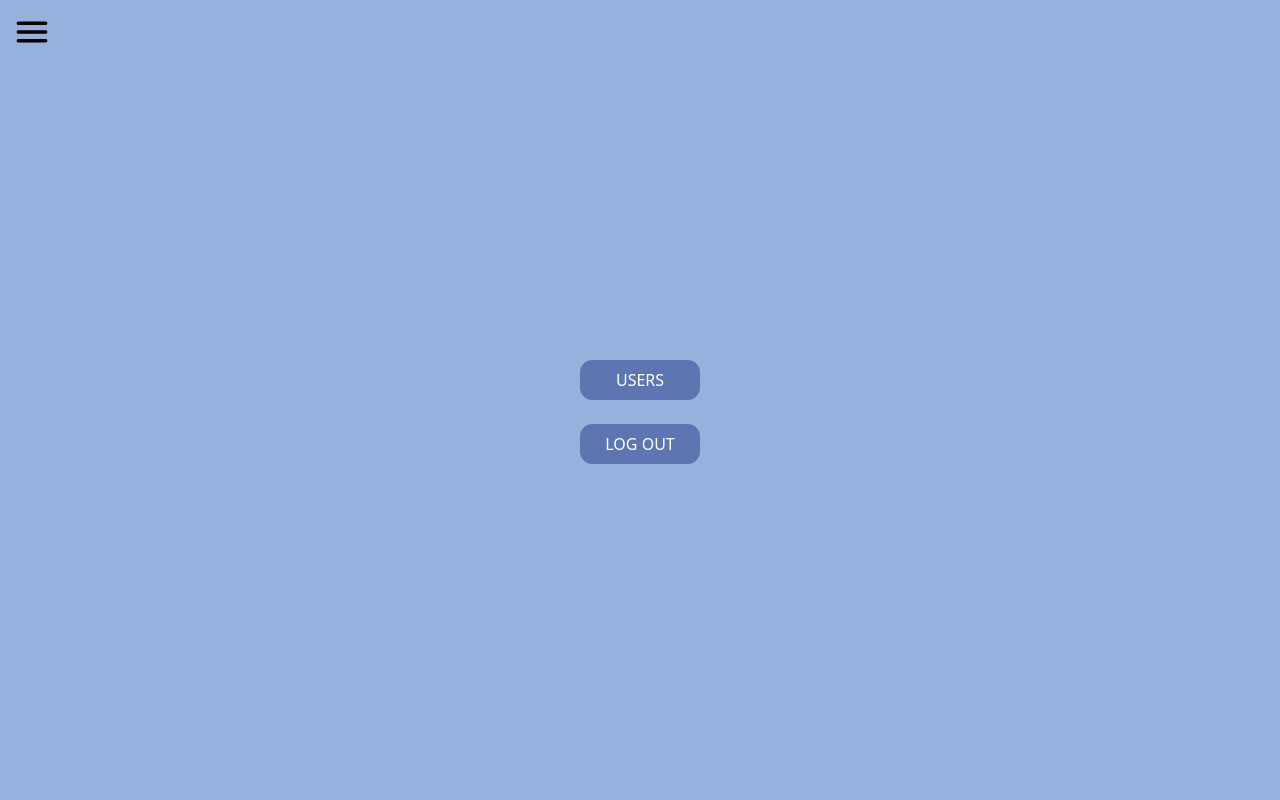
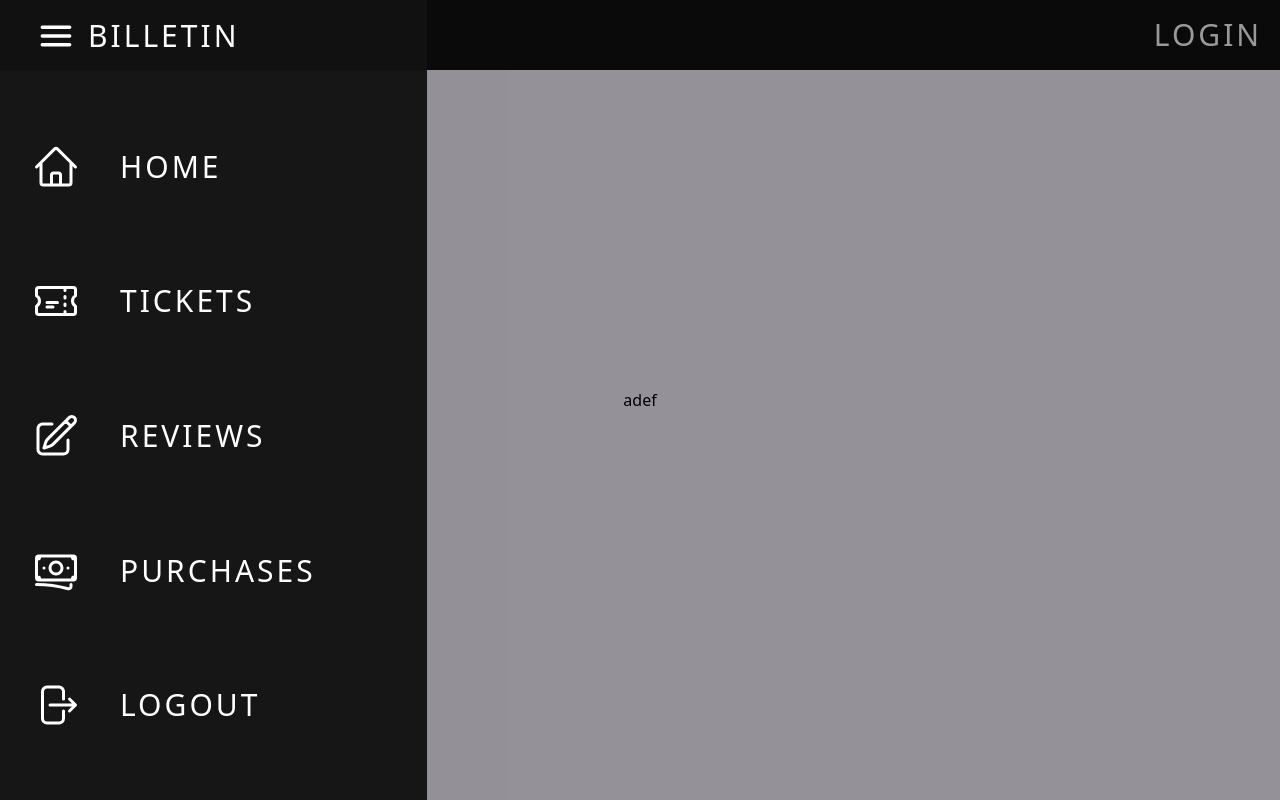
Before and after one commit to ipa21alekssvelvelis/ticket, a React (Create React App) app: page /Home in a window 1280 px wide. Both pictures are taken after a click on the button 32 px from the left and 35 px from the top of the page. Built offline with nearby package versions, Linux system fonts and the light colour scheme.

Commit message:
created sidebar

```diff
--- a/src/App.js
+++ b/src/App.js
@@ -1,11 +1,19 @@
+import React from 'react';
+import { BrowserRouter as Router, Route, Routes } from 'react-router-dom';
+import AccessForms from './components/AccessForms';
+import Header from './components/Header';
+import MainPage from './components/MainPage';
 
-import AccessForms from './components/AccessForms.jsx';
-import Header from './components/Header.jsx';
 export default function App() {
   return (
-    <div className="h-screen w-screen flex justify-center align-center items-center bg-[#f7f1fe]">
-      <Header/>
-      <AccessForms/>
-    </div>
-  )
+    <Router>
+      <div className="h-screen w-screen flex justify-center align-center items-center bg-[#f7f1fe]">
+        <Header/>
+        <Routes>
+            <Route exact path="/Home" element = {<MainPage />}/>
+            <Route exact path="/Authenticate" element = {<AccessForms />}/>
+        </Routes>
+      </div>
+    </Router>
+  );
 }
--- a/src/components/AccessForms.jsx
+++ b/src/components/AccessForms.jsx
@@ -7,14 +7,15 @@ function AccessForms() {
 
     const toggleForm = () => {
         setIsLoginForm(!isLoginForm);
+        setSuccess('');
     };
 
     const handleSubmitForm = async (e) => {
     e.preventDefault();
 
     const formData = {
-        loginEmail: e.target.loginEmail ? e.target.loginEmail.value.trim() : '',
-        loginPassword: e.target.loginPassword ? e.target.loginPassword.value.trim() : '',
+        email: e.target.email ? e.target.email.value.trim() : '',
+        password: e.target.password ? e.target.password.value.trim() : '',
         registerEmail: e.target.registerEmail ? e.target.registerEmail.value.trim() : '',
         registerPassword: e.target.registerPassword ? e.target.registerPassword.value.trim() : '',
         confirmRegisterPassword: e.target.confirmRegisterPassword ? e.target.confirmRegisterPassword.value.trim() : '',
@@ -24,8 +25,8 @@ function AccessForms() {
         const validationErrors = {};
         console.log('Login form');
 
-        const emailToClear = formData.loginEmail;
-        const passwordToClear = formData.loginPassword;
+        const emailToClear = formData.email;
+        const passwordToClear = formData.password;
 
         if (!emailToClear) {
             validationErrors.loginEmail = 'E-mail is required';
@@ -47,8 +48,17 @@ function AccessForms() {
                     },
                     body: JSON.stringify(formData),
                 });
-                if(response){
-                    console.log('Response:', response);
+                const responseData = await response.json();
+                if (!response.ok) {
+                    console.error('Error:', responseData.error);
+                    if (responseData.error === 'Invalid account') {
+                        setErrors({ loginEmail: 'Unrecognized email' });
+                    } else if (responseData.error === 'Incorrect password') {
+                        setErrors({ loginPassword: 'Incorrect password' });
+                    }
+                } else {
+                    console.log('Token:', responseData.token);
+                    setSuccess('Sucessful login');
                 }
             } catch (error) {
                 console.error('Error:', error);
@@ -69,12 +79,16 @@ function AccessForms() {
 
         if (!passwordToClear) {
             validationErrors.registerPassword = 'Password is required';
+        } else if (passwordToClear.trim().length < 8){
+            validationErrors.registerPassword = 'Minimum length is 8 symbols';
         }
 
         if (!regPasswordToClear) {
             validationErrors.confirmRegisterPassword = 'Confirmation is required';
         } else if (regPasswordToClear !== passwordToClear) {
             validationErrors.confirmRegisterPassword = 'Passwords do not match';
+        } else if(regPasswordToClear.trim().length < 8){
+            validationErrors.confirmRegisterPassword = 'Minimum length is 8 symbols';
         }
 
         setErrors(validationErrors);
@@ -116,19 +130,20 @@ function AccessForms() {
                     <form className='w-full h-full flex flex-col justify-center items-center' onSubmit={(handleSubmitForm)}>
                         <div className='w-[90%]'>
                             <label className='ml-3 text-lg' htmlFor='loginEmail'>E-mail</label>
-                            <input className='focus:outline-none my-2 focus:border-2 duration-150 border border-neutral-600 text-lg indent-2 p-1 w-full h-10 rounded-sm' type='email' id='loginEmail' name='loginEmail'/>
+                            <input className='focus:outline-none my-2 focus:border-2 duration-150 border border-neutral-600 text-lg indent-2 p-1 w-full h-10 rounded-sm' type='email' id='email' name='email'/>
                             {errors.loginEmail && <p className="text-red-500 ml-3 my-2 text-lg">{errors.loginEmail}</p>}
                         </div>
                         <div className='w-[90%]'>
                         <label className='ml-3 text-lg' htmlFor='loginPassword'>Password</label>
-                            <PasswordToggle id='loginPassword'/>
+                            <PasswordToggle id='password'/>
                             {errors.loginPassword && <p className="text-red-500 ml-3 my-2 text-lg">{errors.loginPassword}</p>}
                         </div>
                         <input className='mt-4 w-[75%] my-2 h-10 bg-[#851cea] text-white text-2xl rounded-sm duration-500 hover:w-[80%] hover:h-[14%] cursor-pointer' type='submit' value='Login' />
-                        <p className='text-red-500 text-lg'>errormessage</p>
+                        {success && <p className='text-green-500 ml-3 my-2 text-lg'>{success}</p>}
                     </form>
                     <h1 className='justify-center flex text-xl cursor-pointer'>Forgot your password?</h1>
                 </div>
+                <p className='absolute top-0 right-2 mr-4 text-2xl hover:bg-[#DED8E5] duration-500 transition-bg cursor-pointer p-1 rounded-md' onClick={toggleForm}>{isLoginForm ? 'Register' : 'Login'}</p>
             </div>
 
             <div className={`border-[3px] border-neutral-700 h-[500px] xl:w-[500px] lg:w-[500px] md:w-[500px] sm:w-[500px] w-[315px] font-light p-4 bg-white rounded-md shadow-lg mb-4 space-x-4 transition-transform absolute transform ${isLoginForm ? '-translate-y-[200%]' : 'translate-y-[0%]'}`}>
@@ -159,8 +174,8 @@ function AccessForms() {
                     </form>
                     <h1 className='justify-center flex text-xl cursor-pointer'>Or continue with</h1>
                 </div>
+                <p className='absolute top-0 right-2 mr-4 text-2xl hover:bg-[#DED8E5] duration-500 transition-bg cursor-pointer p-1 rounded-md' onClick={toggleForm}>{isLoginForm ? 'Register' : 'Login'}</p>
             </div>
-        <p className='absolute top-2 right-2 mr-4 text-2xl hover:bg-[#DED8E5] duration-500 transition-bg cursor-pointer p-1 rounded-md' onClick={toggleForm}>{isLoginForm ? 'Register' : 'Login'}</p>
         </div>
 
     );
--- a/src/components/Header.jsx
+++ b/src/components/Header.jsx
@@ -1,41 +1,106 @@
 import React, { useState } from "react";
 import { Link } from 'react-router-dom';
+import AccessForms from "./AccessForms";
+
 function Header() {
-
     const [isMobileMenuOpen, setIsMobileMenuOpen] = useState(false);
 
     const toggleMobileMenu = () => {
         setIsMobileMenuOpen(!isMobileMenuOpen);
     };
 
-    const handleLogout = () => {
-        window.location.href = 'http://localhost:3000/Login';
-    };
-
     return (
         <>
-            <div className="w-screen h-[70px] bg-[#851CEA] flex justify-between items-center absolute top-0">
-                <div className="flex items-center">
-                        <button onClick={toggleMobileMenu} className="flex p-3">
-                            <svg xmlns="http://www.w3.org/2000/svg" fill="none" viewBox="0 0 24 24" strokeWidth={2} stroke="currentColor" className="w-10 h-10">
+            <div className="w-screen h-[70px] bg-[rgb(10,10,10,0.97)] flex justify-between items-center absolute top-0">
+                <div className="flex items-center ml-4">
+                    <button onClick={toggleMobileMenu} className="flex p-3 ml-2">
+                        <svg xmlns="http://www.w3.org/2000/svg" fill="none" viewBox="0 0 24 24" strokeWidth={2} stroke="white" className="w-10 h-10 ">
                             <path strokeLinecap="round" strokeLinejoin="round" d="M3.75 6.75h16.5M3.75 12h16.5m-16.5 5.25h16.5" />
                         </svg>
                     </button>
+                    <h1 className="text-3xl text-white font-light uppercase tracking-widest cursor-pointer">Billetin</h1>
                 </div>
-                    {/* <button onClick={handleLogout} className="max-[770px]:font-light max-[770px]:text-2xl w-[120px] h-10 rounded-xl border bg-[#5D75B1] border-[#5D75B1] text-white text-center m-3 flex justify-center items-center text-xl hover:bg-[#56699A] transition delay-50 hover:border-neutral-200">LOG OUT</button> */}
+                <Link to="/Authenticate" className="max-[770px]:font-light max-[770px]:text-2xl w-[120px] h-10 rounded-sm hover:bg-white hover:text-black hover:border border-white font-light uppercase tracking-widest text-white text-3xl text-center m-3 flex justify-center items-center transition-all transition-transform delay">Login</Link>
             </div>
-            {isMobileMenuOpen && (
-                <div className="w-screen h-screen fixed top-0 left-0 z-50 flex flex-col justify-center items-center bg-[#96B1DC] overflow-hidden">
+            <div className={`w-screen h-screen fixed top-0 left-0 bg-black bg-opacity-40 z-30 transition-opacity duration-300 ${isMobileMenuOpen ? "opacity-100" : "opacity-0 pointer-events-none"}`}></div>
+            <div className={`w-full overflow-y-scroll sm:w-1/3 md:w-1/3 lg:w-1/3 xl:w-1/3 h-screen fixed top-0 left-0 z-50 flex text-white flex-col items-center justify-center bg-[rgb(18,18,18,0.97)] overflow-hidden transition-transform transform duration-300 ${isMobileMenuOpen ? 'translate-x-0' : '-translate-x-full'}`}>
+                <div className="w-full h-full flex flex-col">
+                    <div className="h-[10%] w-full">
+                        <div className="flex items-center ml-6 my-1">
                             <button onClick={toggleMobileMenu} className="flex p-3">
-                            <svg xmlns="http://www.w3.org/2000/svg" fill="none" viewBox="0 0 24 24" strokeWidth={2} stroke="currentColor" className="w-10 h-10 absolute top-3 left-3">
+                                <svg xmlns="http://www.w3.org/2000/svg" fill="none" viewBox="0 0 24 24" strokeWidth={2} stroke="white" className="w-10 h-10 ">
                                     <path strokeLinecap="round" strokeLinejoin="round" d="M3.75 6.75h16.5M3.75 12h16.5m-16.5 5.25h16.5" />
                                 </svg>
                             </button>
-                        <div className="max-[770px]:w-[40%] max-[770px]:p-4 max-[770px]:h-[8%] max-[770px]:my-8 max-[770px]:-mt-12 max-[770px]:text-2xl max-[770px]:font-light max-[770px]:border-[2.5px] w-[120px] h-10 rounded-xl border border-[#5D75B1] text-white bg-[#5D75B1] text-center m-3 flex justify-center items-center text-md hover:bg-[#56699A] transition delay-50 hover:border-neutral-200">USERS</div>
-                    <button onClick={handleLogout} className="max-[770px]:w-[40%] max-[770px]:p-6 max-[770px]:h-[8%] max-[770px]:my-8 max-[770px]:text-2xl max-[770px]:font-light max-[770px]:border-[2.5px] w-[120px] h-10 rounded-xl border border-[#5D75B1] text-white bg-[#5D75B1] text-center m-3 flex justify-center items-center text-md hover:bg-[#56699A] transition delay-50 hover:border-neutral-200 font-light">LOG OUT</button>
+                            <h1 className="text-3xl text-white font-light uppercase tracking-widest cursor-pointer">Billetin</h1>
                         </div>
-            )}
+                    </div>
+                    <div className="h-[90%] w-full flex flex-col justify-evenly">
+                        <div className=" w-full flex mb-2 flex-col items-center">
+                            <div className="flex items-center w-full flex-col md:flex-row lg:flex-row sm:flex-row ml-12">
+                                <div className="flex p-2">
+                                    <svg xmlns="http://www.w3.org/2000/svg" fill="none" viewBox="0 0 24 24" strokeWidth={1.5} stroke="currentColor" className="w-12 h-12 my-2">
+                                        <path strokeLinecap="round" strokeLinejoin="round" d="m2.25 12 8.954-8.955c.44-.439 1.152-.439 1.591 0L21.75 12M4.5 9.75v10.125c0 .621.504 1.125 1.125 1.125H9.75v-4.875c0-.621.504-1.125 1.125-1.125h2.25c.621 0 1.125.504 1.125 1.125V21h4.125c.621 0 1.125-.504 1.125-1.125V9.75M8.25 21h8.25" />
+                                    </svg>
+                                </div>
+                                <div className="w-full">
+                                    <h1 className="text-3xl text-white font-light uppercase tracking-widest cursor-pointer text-center sm:text-left sm:ml-8 md:text-left md:ml-8 lg:text-left lg:ml-8">Home</h1>
+                                </div>
+                            </div>
+                        </div>
+                        <div className="w-full flex mb-2 flex-col items-center">
+                            <div className="flex items-center w-full flex-col md:flex-row lg:flex-row sm:flex-row ml-12">
+                                <div className="flex p-2">
+                                    <svg xmlns="http://www.w3.org/2000/svg" fill="none" viewBox="0 0 24 24" strokeWidth={1.5} stroke="currentColor" className="w-12 h-12 my-2">
+                                        <path strokeLinecap="round" strokeLinejoin="round" d="M16.5 6v.75m0 3v.75m0 3v.75m0 3V18m-9-5.25h5.25M7.5 15h3M3.375 5.25c-.621 0-1.125.504-1.125 1.125v3.026a2.999 2.999 0 0 1 0 5.198v3.026c0 .621.504 1.125 1.125 1.125h17.25c.621 0 1.125-.504 1.125-1.125v-3.026a2.999 2.999 0 0 1 0-5.198V6.375c0-.621-.504-1.125-1.125-1.125H3.375Z" />
+                                    </svg>
+                                </div>
+                                <div className="w-full">
+                                    <h1 className="text-3xl text-white font-light uppercase tracking-widest cursor-pointer text-center sm:text-left sm:ml-8 md:text-left md:ml-8 lg:text-left lg:ml-8">Tickets</h1>
+                                </div>
+                            </div>
+                        </div>
+                        <div className=" w-full flex mb-2 flex-col items-center">
+                            <div className="flex items-center w-full flex-col md:flex-row lg:flex-row sm:flex-row ml-12">
+                                <div className="flex p-2">
+                                    <svg xmlns="http://www.w3.org/2000/svg" fill="none" viewBox="0 0 24 24" strokeWidth={1.5} stroke="currentColor" className="w-12 h-12 my-2">
+                                        <path strokeLinecap="round" strokeLinejoin="round" d="m16.862 4.487 1.687-1.688a1.875 1.875 0 1 1 2.652 2.652L10.582 16.07a4.5 4.5 0 0 1-1.897 1.13L6 18l.8-2.685a4.5 4.5 0 0 1 1.13-1.897l8.932-8.931Zm0 0L19.5 7.125M18 14v4.75A2.25 2.25 0 0 1 15.75 21H5.25A2.25 2.25 0 0 1 3 18.75V8.25A2.25 2.25 0 0 1 5.25 6H10" />
+                                    </svg>
+                                </div>
+                                <div className="w-full">
+                                    <h1 className="text-3xl text-white font-light uppercase tracking-widest cursor-pointer text-center sm:text-left sm:ml-8 md:text-left md:ml-8 lg:text-left lg:ml-8">Reviews</h1>
+                                </div>
+                            </div>
+                        </div>
+                        <div className=" w-full flex mb-2 flex-col items-center">
+                            <div className="flex items-center w-full flex-col md:flex-row lg:flex-row sm:flex-row ml-12">
+                                <div className="flex p-2">
+                                    <svg xmlns="http://www.w3.org/2000/svg" fill="none" viewBox="0 0 24 24" strokeWidth={1.5} stroke="currentColor" className="w-12 h-12 my-2">
+                                        <path strokeLinecap="round" strokeLinejoin="round" d="M2.25 18.75a60.07 60.07 0 0 1 15.797 2.101c.727.198 1.453-.342 1.453-1.096V18.75M3.75 4.5v.75A.75.75 0 0 1 3 6h-.75m0 0v-.375c0-.621.504-1.125 1.125-1.125H20.25M2.25 6v9m18-10.5v.75c0 .414.336.75.75.75h.75m-1.5-1.5h.375c.621 0 1.125.504 1.125 1.125v9.75c0 .621-.504 1.125-1.125 1.125h-.375m1.5-1.5H21a.75.75 0 0 0-.75.75v.75m0 0H3.75m0 0h-.375a1.125 1.125 0 0 1-1.125-1.125V15m1.5 1.5v-.75A.75.75 0 0 0 3 15h-.75M15 10.5a3 3 0 1 1-6 0 3 3 0 0 1 6 0Zm3 0h.008v.008H18V10.5Zm-12 0h.008v.008H6V10.5Z" />
+                                    </svg>
+                                </div>
+                                <div className="w-full">
+                                    <h1 className="text-3xl text-white font-light uppercase tracking-widest cursor-pointer text-center sm:text-left sm:ml-8 md:text-left md:ml-8 lg:text-left lg:ml-8">Purchases</h1>
+                                </div>
+                            </div>
+                        </div>
+                        <div className=" w-full flex mb-2 flex-col items-center">
+                            <div className="flex items-center w-full flex-col md:flex-row lg:flex-row sm:flex-row ml-12">
+                                <div className="flex p-2">
+                                    <svg xmlns="http://www.w3.org/2000/svg" fill="none" viewBox="0 0 24 24" strokeWidth={1.5} stroke="currentColor" className="w-12 h-12 my-2">
+                                        <path strokeLinecap="round" strokeLinejoin="round" d="M15.75 9V5.25A2.25 2.25 0 0 0 13.5 3h-6a2.25 2.25 0 0 0-2.25 2.25v13.5A2.25 2.25 0 0 0 7.5 21h6a2.25 2.25 0 0 0 2.25-2.25V15m3 0 3-3m0 0-3-3m3 3H9" />
+                                    </svg>
+                                </div>
+                                <div className="w-full">
+                                    <h1 className="text-3xl text-white font-light uppercase tracking-widest cursor-pointer text-center sm:text-left sm:ml-8 md:text-left md:ml-8 lg:text-left lg:ml-8">Logout</h1>
+                                </div>
+                            </div>
+                        </div>
+                    </div>
+                </div>
+            </div>
         </>
     );
 }
+
 export default Header;
--- /dev/null
+++ b/src/components/MainPage.jsx
@@ -0,0 +1,9 @@
+import React, { useState, useEffect } from 'react';
+
+function MainPage(){
+    return(
+        <div>adef</div>
+    );
+}
+
+export default MainPage;
```
Lines whose indentation alone changed are shown as unchanged.
